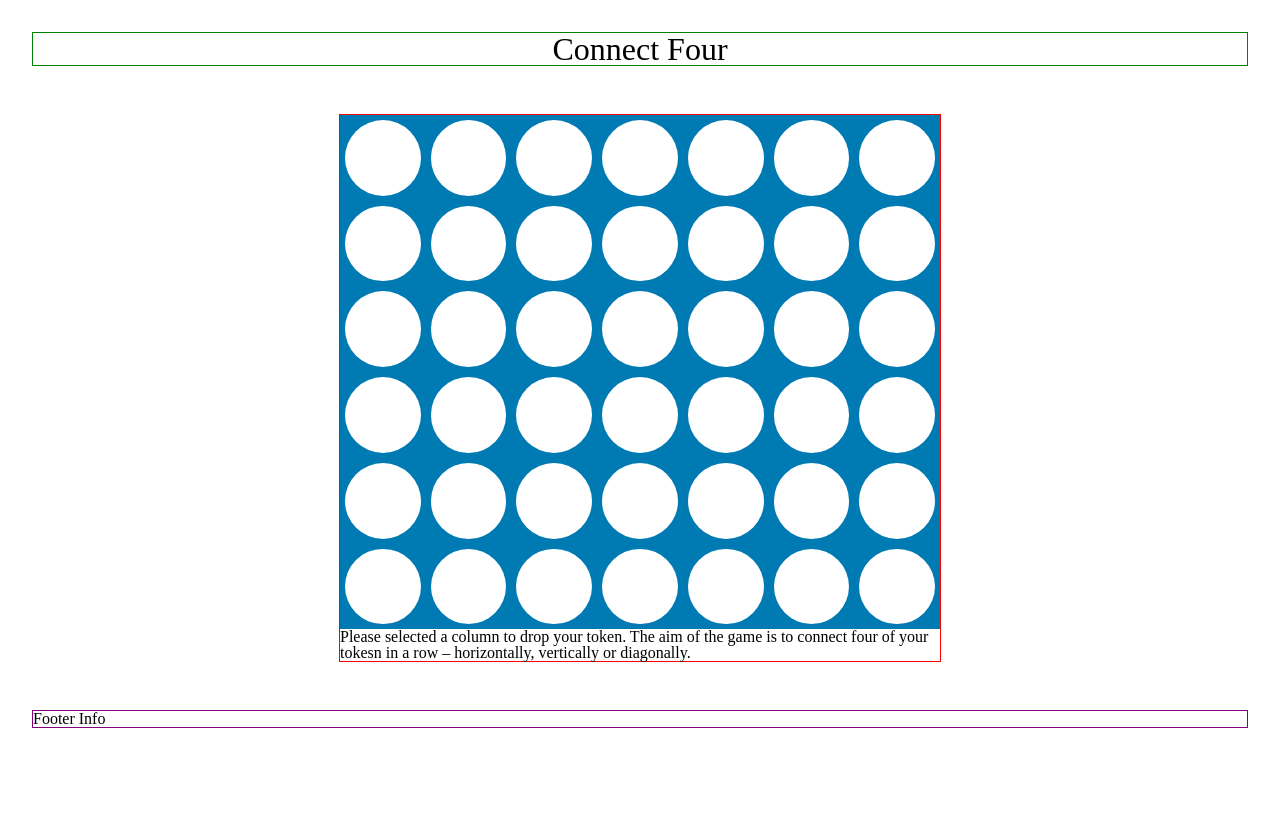
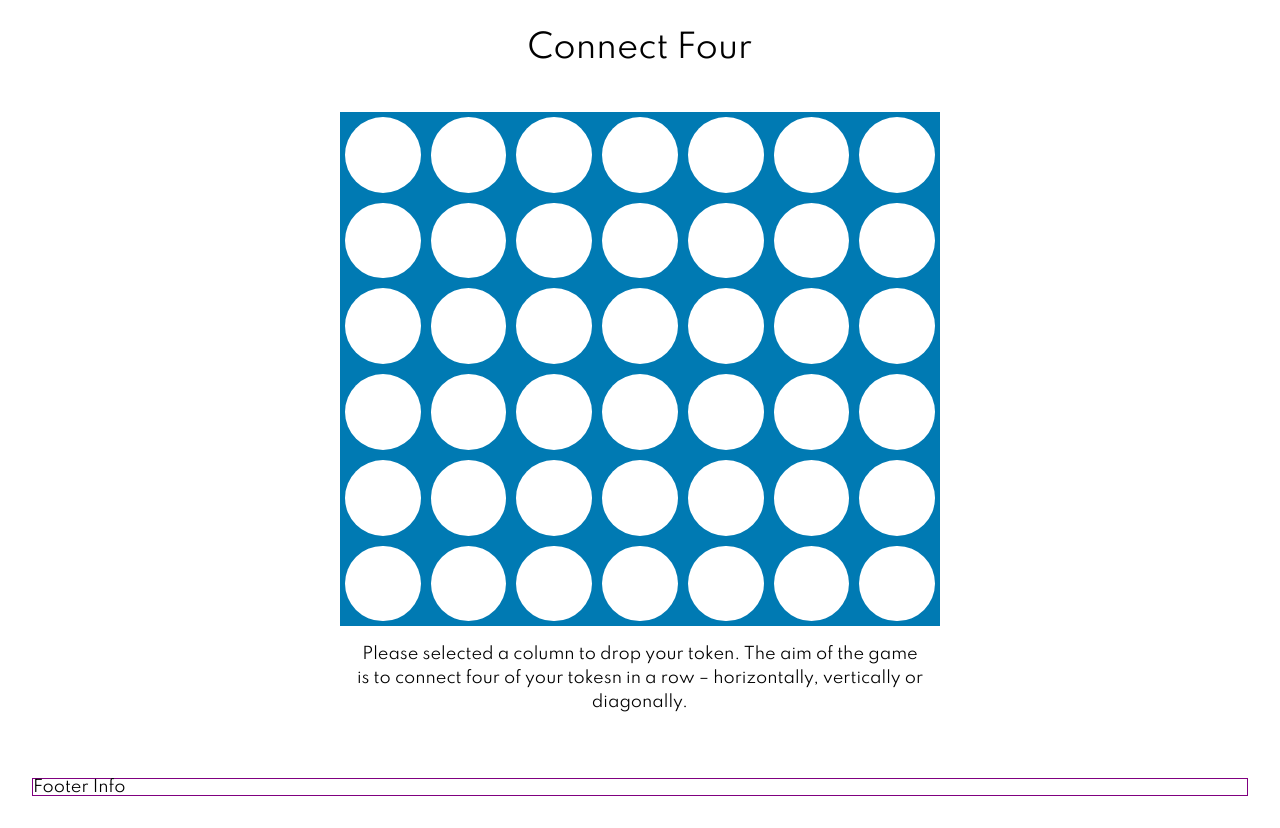
Before and after one commit to mitchmt-bbk/connectfour, a Flask app: page / in a window 1280 px wide. Before the commit the page ends 728 px from the top, so only its background shows below. Run offline with Flask 2, Linux system fonts and the light colour scheme; style sheets or scripts are compiled from the project's sources.

Commit message:
Additional styling and instuctions

```diff
--- a/assets/scss/styles.scss
+++ b/assets/scss/styles.scss
@@ -1,19 +1,22 @@
-$color: white;
+// Create colour variables here
+$tile-color: #007ab3;
+$tile-color-hover: #0196dc;
+
 body {
-	background: $color;
+	font-family: 'Spartan', sans-serif;
 }
 
 .main-wrapper {
 	padding: 2rem;
 	.header-wrapper {
-		border: 1px solid green;
+		// border: 1px solid green;
 		text-align: center;
 		h1 {
 			font-size: 2rem;
 		}
 	}
 	.board-wrapper {
-		border: 1px solid red;
+		// border: 1px solid red;
 		max-width: 600px;
 		margin: 3rem auto 3rem auto;
 		.board {
@@ -26,7 +29,7 @@ body {
 					cursor: pointer;
 					.cell-square{
 						&:after{
-					    	box-shadow: 0px 0px 0px 5rem #0196dc;
+					    	box-shadow: 0px 0px 0px 5rem $tile-color-hover;
 						}
 					}
 				}
@@ -45,10 +48,15 @@ body {
 						border-radius: 100%;
 						width: calc(100% - 10px);
 						padding-top: calc(100% - 10px);
-					    box-shadow: 0px 0px 0px 5rem #007ab3;
+					    box-shadow: 0px 0px 0px 5rem $tile-color;
 					}
 				}
 			}
+		}
+		.instructions {
+			text-align: center;
+			padding: 1rem;
+			line-height: 1.5;
 		}
 	}
 	footer {
--- a/static/styles.css
+++ b/static/styles.css
@@ -1,15 +1,13 @@
 body {
-  background: white; }
+  font-family: 'Spartan', sans-serif; }
 
   .main-wrapper {
     padding: 2rem; }
     .main-wrapper .header-wrapper {
-      border: 1px solid green;
       text-align: center; }
       .main-wrapper .header-wrapper h1 {
         font-size: 2rem; }
     .main-wrapper .board-wrapper {
-      border: 1px solid red;
       max-width: 600px;
       margin: 3rem auto 3rem auto; }
       .main-wrapper .board-wrapper .board {
@@ -37,5 +35,9 @@ body {
               width: calc(100% - 10px);
               padding-top: calc(100% - 10px);
               box-shadow: 0px 0px 0px 5rem #007ab3; }
+      .main-wrapper .board-wrapper .instructions {
+        text-align: center;
+        padding: 1rem;
+        line-height: 1.5; }
     .main-wrapper footer {
       border: 1px solid purple; }
--- a/templates/index.html
+++ b/templates/index.html
@@ -9,6 +9,7 @@
 <!doctype html>
 <head>
 	<!-- TODO: Use something to merge these files into one -->
+	<link href="https://fonts.googleapis.com/css?family=Spartan&display=swap" rel="stylesheet">
 	<link rel="stylesheet" type="text/css" href="{{url_for('static', filename='reset.css')}}">
 	<link rel="stylesheet" type="text/css" href="{{url_for('static', filename='styles.css')}}">
 </head>
@@ -34,7 +35,7 @@
 						{%endfor%}
 
 					</div>
-					<div class="instruction">
+					<div class="instructions">
 						<p>Please selected a column to drop your token. The aim of the game is to connect four of your tokesn in a row – horizontally, vertically or diagonally.</p>
 					</div>
 				</div>
```
